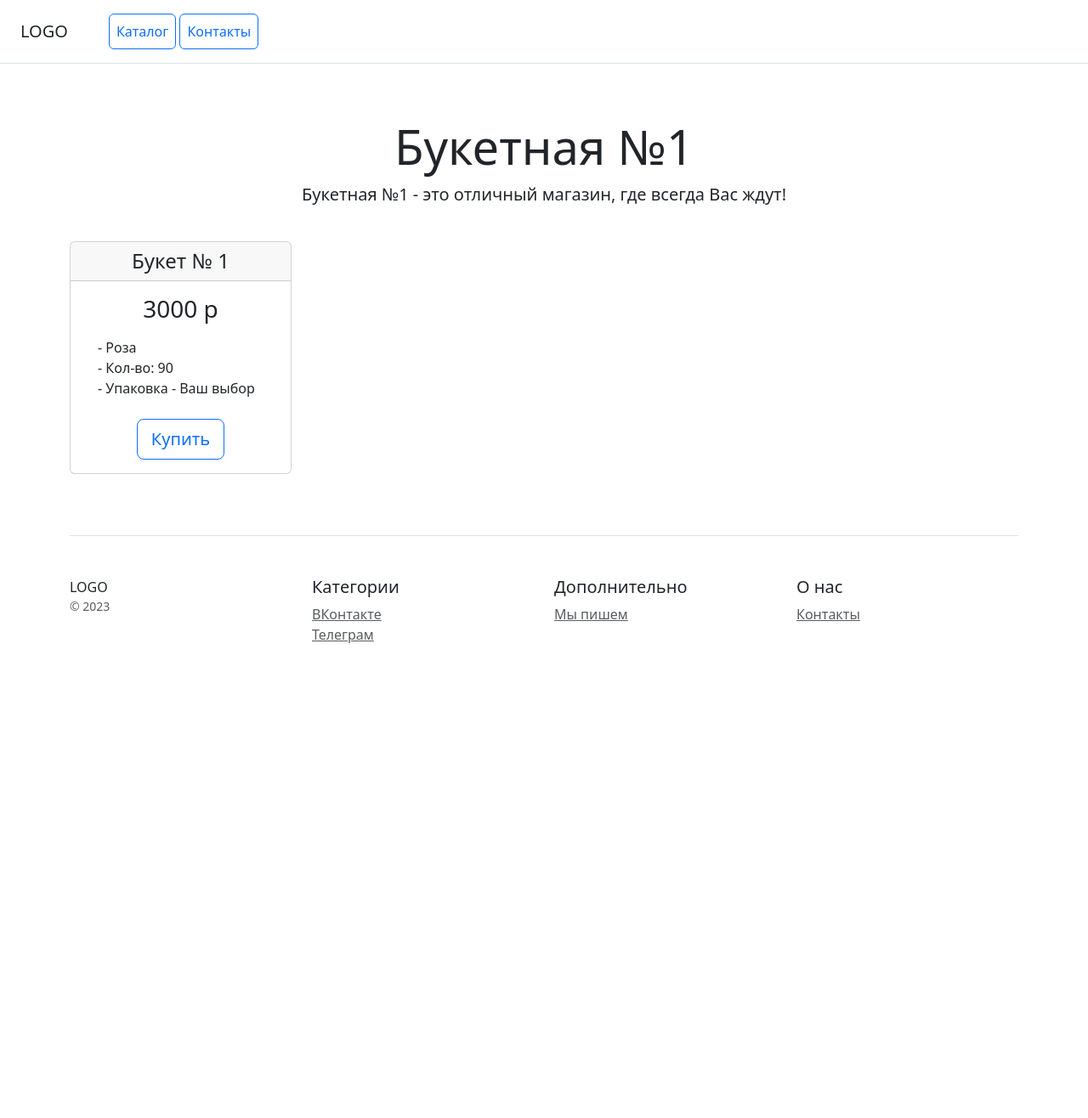
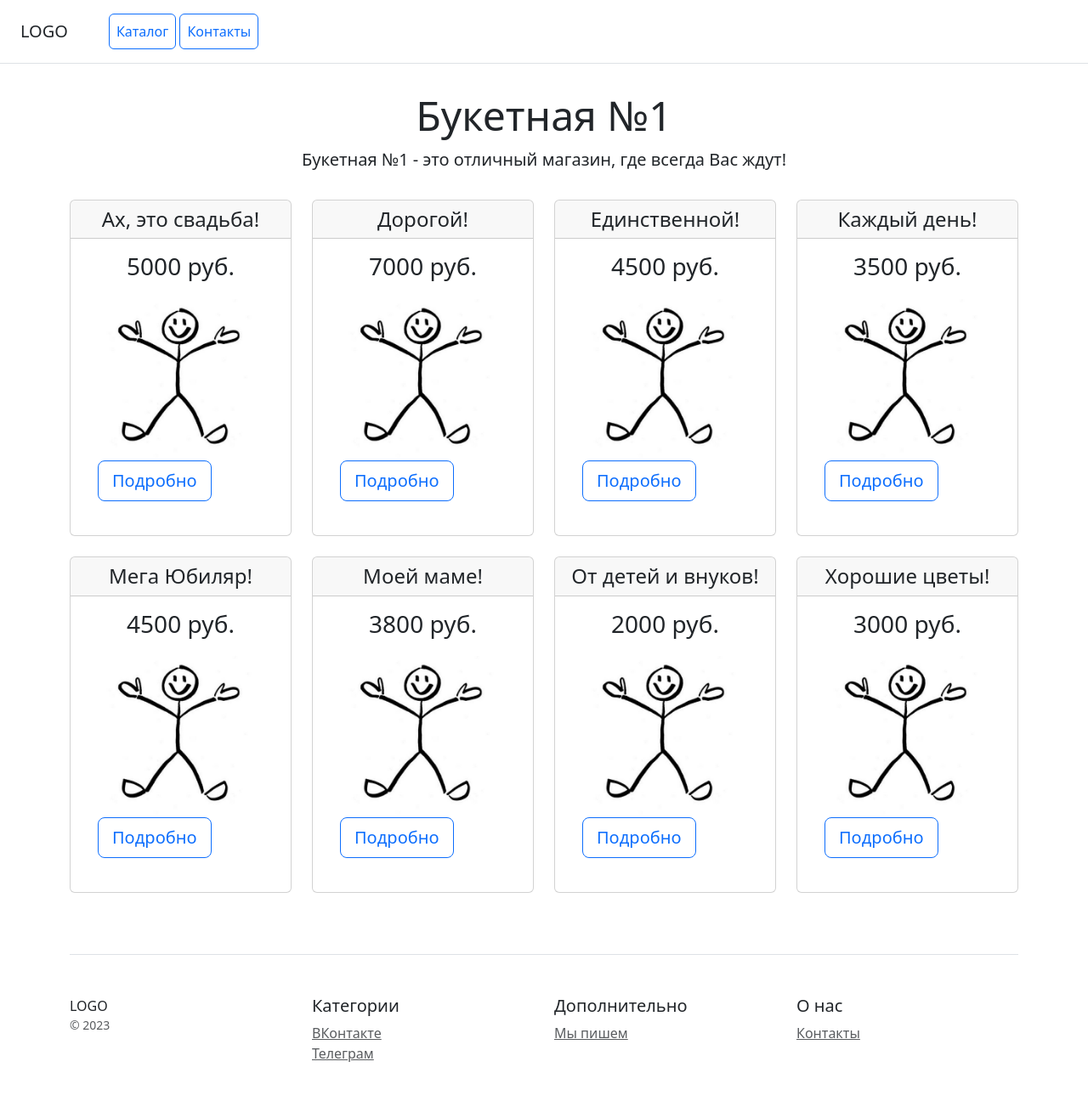
Before and after one commit to AndreyVedineev/shop_bouquet, a Django app: page / in a window 1280 px wide. Shown: the whole page at 85% size. Before the commit the page ends 757 px from the top, so only its background shows below. Run offline with Django 4.2, Linux system fonts and the light colour scheme; data comes from the database, SQL or seed files in the repository; some libraries are stand-ins or nearby versions.

Commit message:
20.2 Шаблонизация. без доп задания

```diff
--- a/shop/apps.py
+++ b/shop/apps.py
@@ -4,3 +4,4 @@ from django.apps import AppConfig
 class ShopConfig(AppConfig):
     default_auto_field = 'django.db.models.BigAutoField'
     name = 'shop'
+    verbose_name = 'Букеты'
--- a/shop/models.py
+++ b/shop/models.py
@@ -22,7 +22,7 @@ class Category(models.Model):
     description = models.TextField(**NULLABLE, verbose_name='Описание')
 
     def __str__(self):
-        return f'{self.pk} {self.name}'
+        return f'{self.name}'
 
     class Meta:
         verbose_name = 'Категория'  # Настройка для наименования одного объекта
--- /dev/null
+++ b/shop/templates/shop/base.html
@@ -0,0 +1,60 @@
+{% load static %}
+<!doctype html>
+<html lang="en">
+<head>
+    <meta charset="utf-8">
+    <meta name="viewport" content="width=device-width, initial-scale=1">
+    <title>{{ title }}</title>
+    <link href="{% static 'css/bootstrap.min.css' %}" rel="stylesheet">
+</head>
+<body>
+<div class="d-flex flex-column flex-md-row align-items-center p-3 px-md-4 mb-3 bg-white border-bottom box-shadow">
+    <h5 class="my-0 mr-md-auto font-weight-normal">LOGO</h5>
+
+    {% include 'shop/includes/inc_menu.html' %}
+
+</div>
+
+<div class="pricing-header px-3 py-3 pt-md-3 pb-md-3 mx-auto text-center">
+    <h3 class="display-5">Букетная №1</h3>
+    <p class="lead">Букетная №1 - это отличный магазин, где всегда Вас ждут!</p>
+</div>
+
+<div class="container">
+
+    {% block content %}
+    {% endblock %}
+
+    <footer class="pt-4 my-md-5 pt-md-5 border-top">
+        <div class="row">
+            <div class="col-12 col-md">
+                LOGO
+                <small class="d-block mb-3 text-muted">&copy; 2023</small>
+            </div>
+            <div class="col-6 col-md">
+                <h5>Категории</h5>
+                <ul class="list-unstyled text-small">
+                    <li><a class="text-muted" href="#">ВКонтакте</a></li>
+                    <li><a class="text-muted" href="#">Телеграм</a></li>
+
+                </ul>
+            </div>
+            <div class="col-6 col-md">
+                <h5>Дополнительно</h5>
+                <ul class="list-unstyled text-small">
+                    <li><a class="text-muted" href="#">Мы пишем</a></li>
+                </ul>
+            </div>
+            <div class="col-6 col-md">
+                <h5>О нас</h5>
+                <ul class="list-unstyled text-small">
+                    <li><a class="text-muted" href="/contacts/">Контакты</a></li>
+                </ul>
+            </div>
+        </div>
+    </footer>
+</div>
+
+<script src="{% static 'js/bootstrap.bundle.min.js' %}"></script>
+</body>
+</html>
--- a/shop/templates/shop/home.html
+++ b/shop/templates/shop/home.html
@@ -1,75 +1,27 @@
-<!doctype html>
-<html lang="en">
-<head>
-    <meta charset="utf-8">
-    <meta name="viewport" content="width=device-width, initial-scale=1">
-    <title>shop_bouquet</title>
-    <link href="/static/css/bootstrap.min.css" rel="stylesheet">
-</head>
-<body>
-<div class="d-flex flex-column flex-md-row align-items-center p-3 px-md-4 mb-3 bg-white border-bottom box-shadow">
-    <h5 class="my-0 mr-md-auto font-weight-normal">LOGO</h5>
-    <nav class="ms-5">
-        <a class="p-2 btn btn-outline-primary" href="/">Каталог</a>
-        <a class="p-2 btn btn-outline-primary" href="/contacts/">Контакты</a>
-    </nav>
-</div>
-
-<div class="pricing-header px-3 py-3 pt-md-5 pb-md-4 mx-auto text-center">
-    <h1 class="display-4">Букетная №1</h1>
-    <p class="lead">Букетная №1 - это отличный магазин, где всегда Вас ждут!</p>
-</div>
-
-<div class="container">
+{% extends 'shop/base.html' %}
+{% load static %}
+{% load my_tags %}
+{% block content %}
 <div class="row text-center">
+    {% for object in object_list %}
     <div class="col-3">
         <div class="card mb-4 box-shadow">
             <div class="card-header">
-                    <h4 class="my-0 font-weight-normal">Букет № 1</h4>
+                <h4 class="my-0 font-weight-normal">{{ object.name }}</h4>
             </div>
             <div class="card-body">
-                    <h3 class="card-title pricing-card-title">3000 р</h3>
+                <h3 class="card-title pricing-card-title">{{ object.price | floatformat:0 }} руб.</h3>
                 <ul class="list-unstyled mt-3 mb-4 text-start m-3">
-                        <li>- Роза</li>
-                        <li>- Кол-во: 90</li>
-                        <li>- Упаковка - Ваш выбор</li>
-                    </ul>
-                    <button type="button" class="btn btn-lg btn-block btn-outline-primary">Купить</button>
+                    <li>
+                        <img class="img-fluid rounded mx-auto d-block" src="{{ object.Imag | my_media }}">
+                    </li>
+                    <a class="btn btn-lg btn-block btn-outline-primary" href="{% url 'shop:detail_info/' object.pk %}"
+                       role="button">
+                        Подробно
+                    </a>
             </div>
         </div>
     </div>
+    {% endfor %}
 </div>
-
-   <footer class="pt-4 my-md-5 pt-md-5 border-top">
-        <div class="row">
-            <div class="col-12 col-md">
-                LOGO
-                <small class="d-block mb-3 text-muted">&copy; 2023</small>
-            </div>
-            <div class="col-6 col-md">
-                <h5>Категории</h5>
-                <ul class="list-unstyled text-small">
-                    <li><a class="text-muted" href="#">ВКонтакте</a></li>
-                    <li><a class="text-muted" href="#">Телеграм</a></li>
-
-                </ul>
-            </div>
-            <div class="col-6 col-md">
-                <h5>Дополнительно</h5>
-                <ul class="list-unstyled text-small">
-                    <li><a class="text-muted" href="#">Мы пишем</a></li>
-                </ul>
-            </div>
-            <div class="col-6 col-md">
-                <h5>О нас</h5>
-                <ul class="list-unstyled text-small">
-                    <li><a class="text-muted" href="/contacts/">Контакты</a></li>
-                </ul>
-            </div>
-        </div>
-    </footer>
-</div>
-
-<script src="/static/js/bootstrap.bundle.min.js"></script>
-</body>
-</html>
+{% endblock %}
--- /dev/null
+++ b/shop/templates/shop/includes/inc_menu.html
@@ -0,0 +1,4 @@
+    <nav class="ms-5">
+        <a class="p-2 btn btn-outline-primary" href="/">Каталог</a>
+        <a class="p-2 btn btn-outline-primary" href="/contacts/">Контакты</a>
+    </nav>
--- /dev/null
+++ b/shop/templatetags/my_tags.py
@@ -0,0 +1,33 @@
+# shop/templatetags/my_tags.py
+
+import datetime
+from django import template
+from django.utils.html import conditional_escape
+from django.utils.safestring import mark_safe
+
+register = template.Library()
+
+# Создание тега
+@register.simple_tag
+def current_time(format_string):
+    return datetime.datetime.now().strftime(format_string)
+
+
+# Создание фильтра
+@register.filter(needs_autoescape=True)
+def initial_letter_filter(text, autoescape=True):
+    first, other = text[0], text[1:]
+    if autoescape:
+        esc = conditional_escape
+    else:
+        esc = lambda x: x
+    result = "<strong>%s</strong>%s" % (esc(first), esc(other))
+    return mark_safe(result)
+
+# Создание фильтра
+@register.filter()
+def my_media(val):
+    if val:
+        return f'/media/{val}'
+    else:
+        return '/static/plug.jpeg'
--- a/shop/urls.py
+++ b/shop/urls.py
@@ -2,12 +2,13 @@
 from shop.apps import ShopConfig
 from django.urls import path
 
-from shop.views import home, contacts
+from shop.views import home, contacts, detail_info
 
 app_name = ShopConfig.name
 
 urlpatterns = [
-    path('', home, name='home.html'),
-    path('contacts/', contacts, name='contacts.html')
+    path("", home, name='home.html'),
+    path("contacts/", contacts, name='contacts.html'),
+    path("<int:pk>/bouquet/", detail_info, name='detail_info/' )
 
 ]
--- a/shop/views.py
+++ b/shop/views.py
@@ -2,14 +2,15 @@ import json
 
 from django.shortcuts import render
 
-from shop.models import Flowers
+from shop.models import Flowers, Category
 
 
 def home(request):
-    print(f'Я - {request}')
-    fl = Flowers.objects.all()[:5]
-    print(fl)
-    return render(request, 'shop/home.html')
+    context = {
+        'object_list': Flowers.objects.all()[:8],
+        'title': '<Букеты - интернет магазин>'
+    }
+    return render(request, 'shop/home.html', context)
 
 
 def contacts(request):
@@ -30,3 +31,16 @@ def contacts(request):
         with open('data_massage.json', 'a', encoding='utf-8') as fp:
             json.dump(data, fp)
     return render(request, 'shop/contacts.html')
+
+
+def detail_info(request, pk):
+    item = Flowers.objects.get(pk=pk)
+    cat = item.category
+    pr = item.price
+    context = {
+        'title': f'Букет -  {item.name}',
+        'category': cat,
+        'price' : pr
+    }
+    print(context)
+    return render(request, 'shop/detail_info.html', context)
```
Also changed, not shown: shop/templates/shop/contacts.html (+4 -54 lines), shop/templates/shop/detail_info.html (added, +32 -0 lines), media/products/12-cvetov-dlya-buketa.jpg (added), static/plug.jpeg (added). Lines whose indentation alone changed are shown as unchanged.
